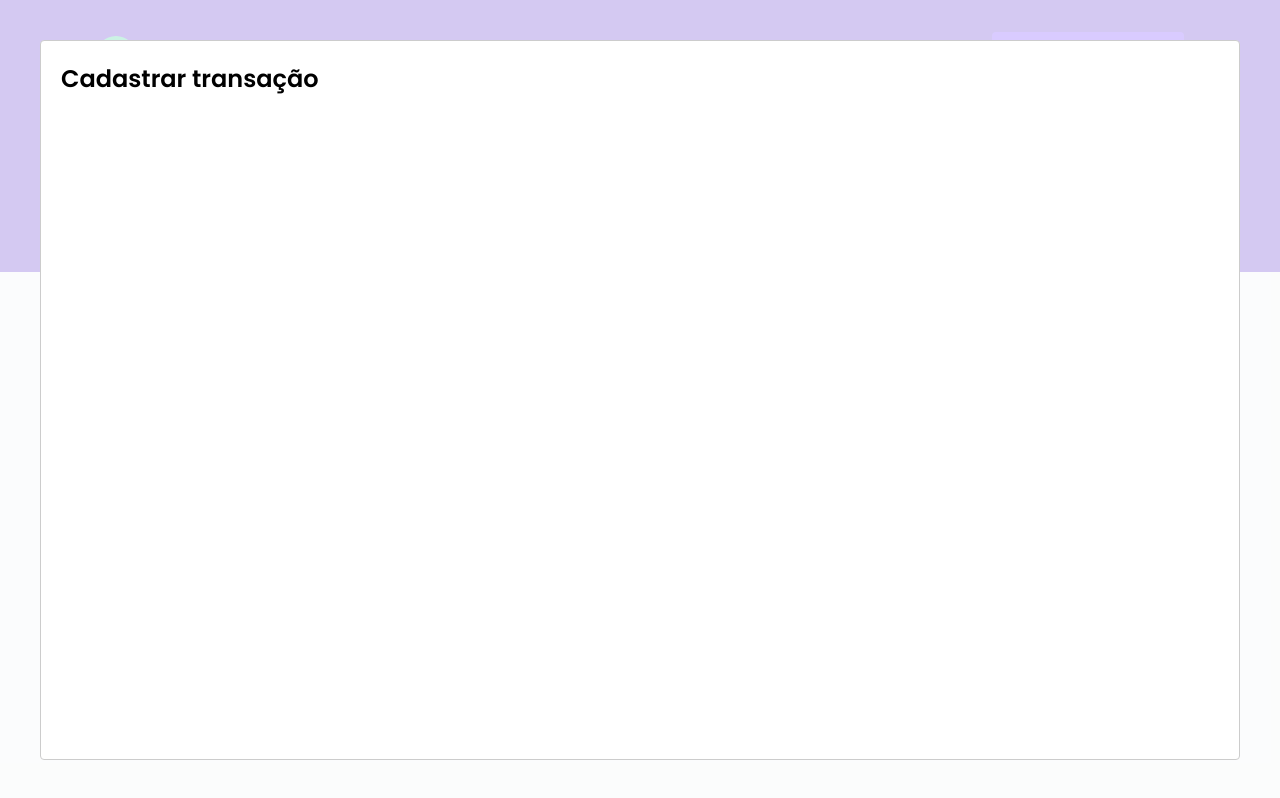
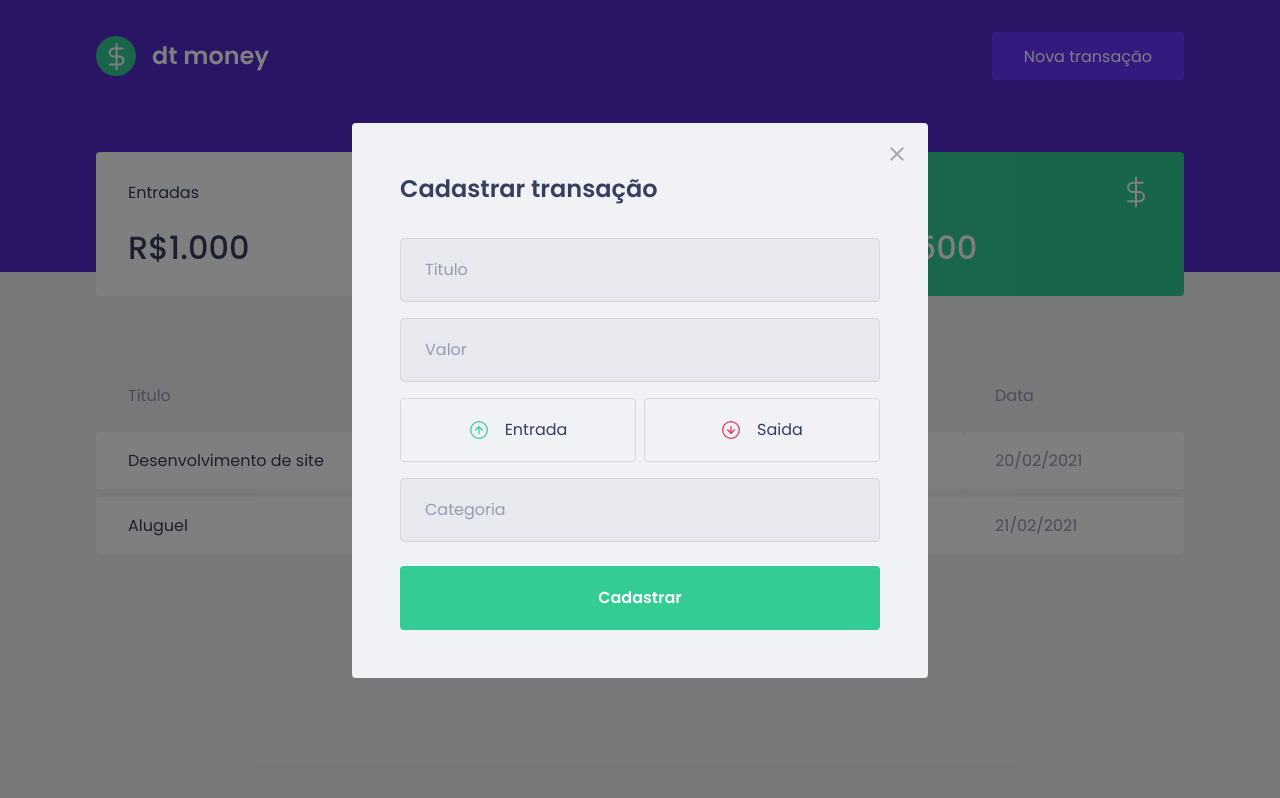
Before and after one commit to Futhememe/fuh.money, a React (Create React App) app: page / in a window 1280 px wide. Both pictures are taken after a click on the button "Nova transação". Built offline with nearby package versions, Linux system fonts and the light colour scheme; no server answers; what miragejs would draw is missing.

Commit message:
🎨 modal structure

```diff
--- a/src/components/NewTransactionModal/index.tsx
+++ b/src/components/NewTransactionModal/index.tsx
@@ -1,4 +1,8 @@
 import Modal from 'react-modal';
+import closeImg from '../../assets/close.svg';
+import incomeImg from '../../assets/income.svg';
+import outcomeImg from '../../assets/outcome.svg';
+import { Container, TransactionTypeContainer } from './styles';
 
 interface NewTransactionModalProps {
   isOpen: boolean,
@@ -10,8 +14,53 @@ export function NewTransactionModal({ isOpen, onRequestClose }: NewTransactionMo
     <Modal
       isOpen={isOpen}
       onRequestClose={onRequestClose}
+      overlayClassName='react-modal-overlay'
+      className='react-modal-content'
     >
-      <h2>Cadastrar transação</h2>
+      <button
+        type='button'
+        onClick={onRequestClose}
+        className='react-modal-close'
+      >
+        <img src={closeImg} alt="fechar modal"/>
+      </button>
+      <Container>
+        <h2>Cadastrar transação</h2>
+
+        <input
+          placeholder='Titulo'
+        />
+
+        <input
+          type='number'
+          placeholder='Valor'
+        />
+
+        <TransactionTypeContainer>
+          <button
+            type='button'
+          >
+            <img src={incomeImg} alt="Entrada"/>
+            <span>Entrada</span>
+          </button>
+
+          <button
+            type='button'
+          >
+            <img src={outcomeImg} alt="Saida"/>
+            <span>Saida</span>
+          </button>
+        </TransactionTypeContainer>
+
+        <input
+          placeholder='Categoria'
+        />
+
+        <button type='submit' >
+          Cadastrar
+        </button>
+
+      </Container>
     </Modal>
   );
 }
```
